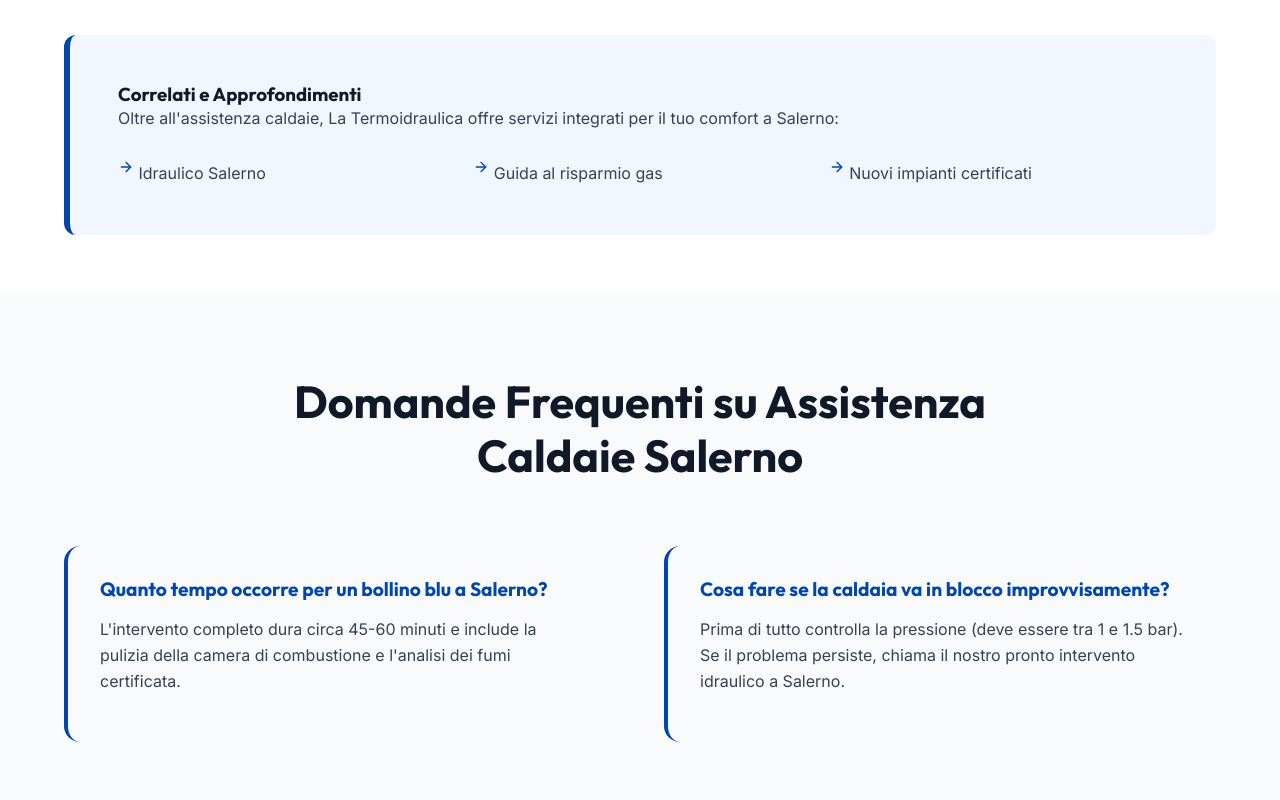
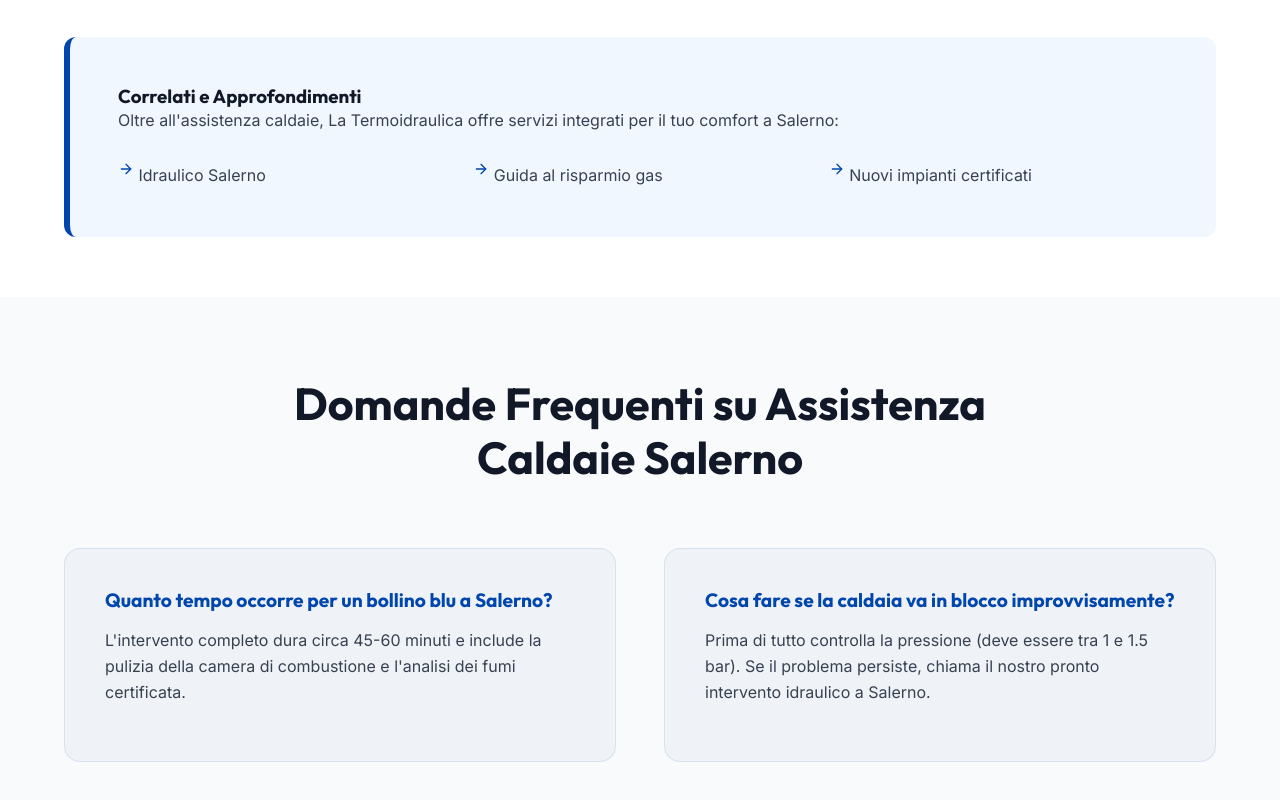
Before and after one commit to seoaibrid-cyber/termoidraulicalarocca, a website built with Vite: page assistenza-caldaie-salerno.html in a window 1280 px wide. Shown: the part 2617-3417 px from the top of the page. Built offline with nearby package versions, Linux system fonts and the light colour scheme.

Commit message:
Improve UI: Replace thick card borders with light tints and fix FAQ mobile responsiveness

```diff
--- a/style.css
+++ b/style.css
@@ -319,11 +319,11 @@ nav {
 }
 
 .box-in-breve {
-  background: var(--white);
+  background: rgba(255, 107, 0, 0.04);
   padding: 2.5rem;
-  border-left: 6px solid var(--secondary);
   border-radius: var(--border-radius);
-  box-shadow: var(--shadow-md);
+  border: 1px solid rgba(255, 107, 0, 0.1);
+  box-shadow: var(--shadow-sm);
 }
 
 .box-title {
@@ -530,28 +530,6 @@ th {
   margin-right: auto;
 }
 
-/* FAQ Section */
-.faq-section {
-  background: var(--white);
-}
-
-.faq-grid {
-  display: grid;
-  grid-template-columns: repeat(auto-fit, minmax(400px, 1fr));
-  gap: 3rem;
-}
-
-.faq-item {
-  padding: 2rem;
-  background: var(--bg-light);
-  border-radius: var(--border-radius);
-}
-
-.faq-item h3 {
-  font-size: 1.25rem;
-  margin-bottom: 1rem;
-  color: var(--primary);
-}
 
 /* Blog Components */
 .blog-filters {
@@ -623,10 +601,31 @@ th {
 
 
 /* FAQ Section */
-.faq-grid { display: grid; grid-template-columns: 1fr; gap: 2rem; }
-@media (min-width: 768px) { .faq-grid { grid-template-columns: 1fr 1fr; } }
-.faq-item { background: var(--bg-light); padding: 2rem; border-radius: var(--border-radius); border-left: 4px solid var(--primary); }
-.faq-item h3 { color: var(--primary); margin-bottom: 1rem; font-size: 1.2rem;}
+.faq-grid {
+  display: grid;
+  grid-template-columns: 1fr;
+  gap: 2rem;
+}
+@media (min-width: 992px) {
+  .faq-grid { grid-template-columns: 1fr 1fr; }
+}
+.faq-item {
+  background: rgba(0, 70, 173, 0.04);
+  padding: 2.5rem;
+  border-radius: var(--border-radius);
+  border: 1px solid rgba(0, 70, 173, 0.1);
+  transition: var(--transition);
+}
+.faq-item:hover {
+  background: rgba(0, 70, 173, 0.07);
+  transform: translateY(-3px);
+}
+.faq-item h3 {
+  color: var(--primary);
+  margin-bottom: 1rem;
+  font-size: 1.2rem;
+  font-weight: 700;
+}
 
 /* CTA Banner Section */
 .cta-section { background: var(--secondary); padding: 80px 0; text-align: center; color: var(--white); }
```
